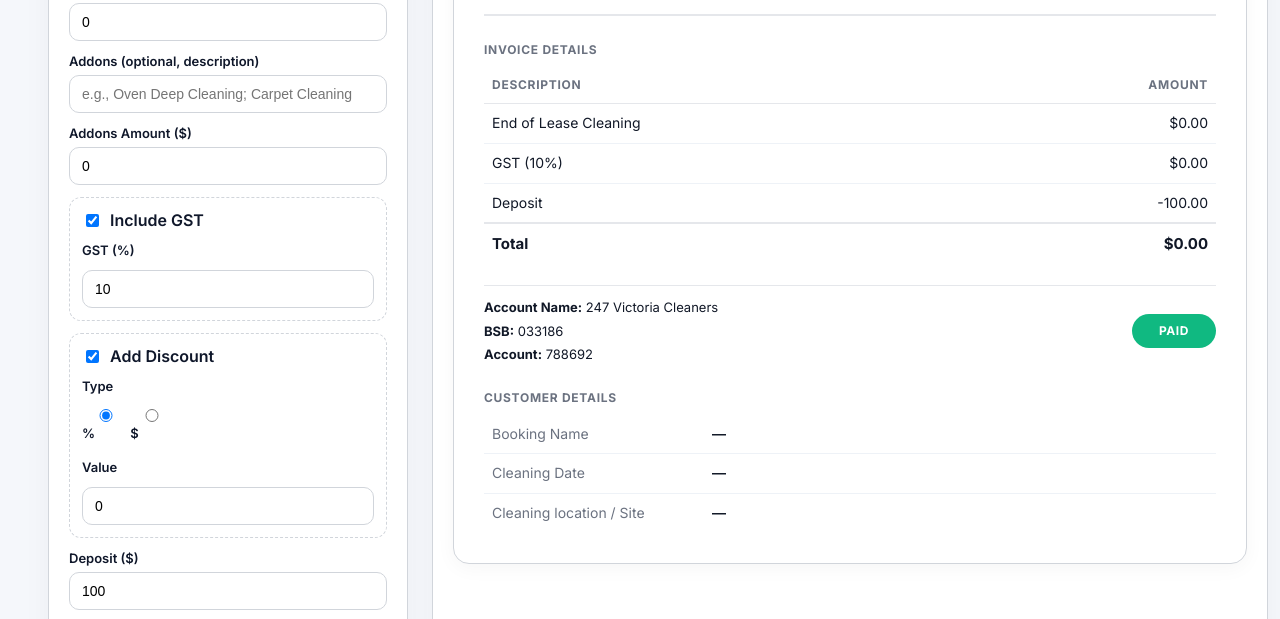
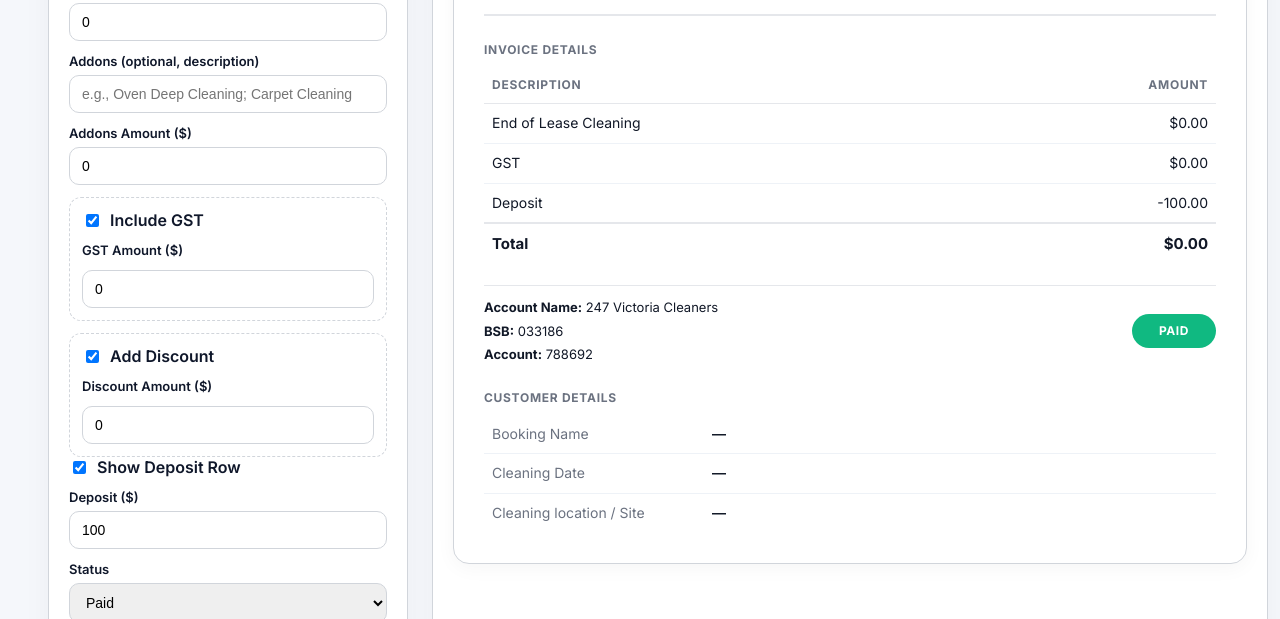
Before and after one commit to Recker011/invoice-maker, a plain HTML site: page index.html in a window 1280 px wide. Both pictures are taken after a click on the checkbox "Add Discount". Shown: the part 179-798 px from the top of the page. Drawn offline with nearby package versions, Linux system fonts and the light colour scheme.

Commit message:
feat(ui): add manual pricing inputs and total override
- replace GST percent with GST amount input
- simplify discount to amount-only and remove type radios
- add toggle to show/hide deposit row
- add total amount override; totals are no longer auto-calculated
- update IDs and event bindings to match new controls

BREAKING CHANGE: automatic pricing calculations were removed. Users must
enter GST, discount, and total amounts explicitly. The GST percent field
and discount type radios were removed, and deposit row visibility is now
controlled by the new "Show Deposit Row" checkbox.

```diff
--- a/index.html
+++ b/index.html
@@ -86,13 +86,13 @@
             <label for="gstIncluded">Include GST</label>
           </div>
           <div class="field inline">
-            <label for="gstPercent">GST (%)</label>
+            <label for="gstAmount">GST Amount ($)</label>
             <input
-              id="gstPercent"
+              id="gstAmount"
               type="number"
               min="0"
-              step="0.1"
-              value="10"
+              step="0.01"
+              value="0"
             />
           </div>
         </div>
@@ -106,33 +106,9 @@
 
           <div id="discountFields" class="hide">
             <div class="field inline">
-              <label>Type</label>
-              <div class="segmented">
-                <label for="discountPercent">
-                  <input
-                    type="radio"
-                    name="discountType"
-                    id="discountPercent"
-                    value="percent"
-                    checked
-                  />
-                  %
-                </label>
-                <label for="discountAmount">
-                  <input
-                    type="radio"
-                    name="discountType"
-                    id="discountAmount"
-                    value="amount"
-                  />
-                  $
-                </label>
-              </div>
-            </div>
-            <div class="field inline">
-              <label for="discountValue">Value</label>
+              <label for="discountAmountInput">Discount Amount ($)</label>
               <input
-                id="discountValue"
+                id="discountAmountInput"
                 type="number"
                 min="0"
                 step="0.01"
@@ -140,6 +116,11 @@
               />
             </div>
           </div>
+        </div>
+
+        <div class="checkline">
+          <input type="checkbox" id="depositShown" checked />
+          <label for="depositShown">Show Deposit Row</label>
         </div>
 
         <!-- Deposit (Row 5) -->
@@ -179,6 +160,17 @@
             id="cleanLoc"
             type="text"
             placeholder="e.g., 26 Peyton Dr, Mill Park VIC 3082"
+          />
+        </div>
+
+        <div class="field">
+          <label for="totalOverride">Total Amount ($)</label>
+          <input
+            id="totalOverride"
+            type="number"
+            min="0"
+            step="0.01"
+            value="0"
           />
         </div>
 
--- a/script.js
+++ b/script.js
@@ -24,13 +24,16 @@ const addonsText = el("addonsText");
 const addonsAmount = el("addonsAmount");
 
 const gstIncluded = el("gstIncluded");
-const gstPercent = el("gstPercent");
+const gstAmountInput = el("gstAmount");
 
 const discountEnabled = el("discountEnabled");
 const discountFields = el("discountFields");
-const discountValue = el("discountValue");
+const discountAmountInput = el("discountAmountInput");
 const statusSel = el("status");
 const depositAmount = el("depositAmount");
+const depositShown = el("depositShown");
+
+const totalOverride = el("totalOverride");
 
 const downloadBtn = el("downloadBtn");
 
@@ -73,18 +76,15 @@ function currentBaseTitle() {
   return baseService.value;
 }
 
-function discountType() {
-  const selected = document.querySelector('input[name="discountType"]:checked');
-  return selected ? selected.value : "percent";
-}
+/* Manual mode: discount type not used */
 
-/* Calculation aligned with your existing calculator (GST 10% default, discount before GST, deposit after) */
+/* Manual rendering: no automatic calculations */
 function recalcAndRender() {
   // Titles / status
   const title = currentBaseTitle();
   baseDesc.textContent = title;
 
-  // Base/Addons numbers
+  // Base/Addons numbers (direct)
   const base = parseFloat(baseAmount.value || "0");
   const addons = parseFloat(addonsAmount.value || "0");
 
@@ -98,22 +98,14 @@ function recalcAndRender() {
     rowAddons.classList.add("hide");
   }
 
-  // Discount
-  let discount = 0;
+  // Discount (manual)
   if (discountEnabled.checked) {
-    const val = Math.max(0, parseFloat(discountValue.value || "0"));
-    if (val > 0) {
-      discountFields.classList.remove("hide");
-      const type = discountType();
-      if (type === "percent") {
-        discount = (base + addons) * (val / 100);
-        discountDesc.textContent = `Discount (${val}%)`;
-      } else {
-        discount = Math.min(val, base + addons);
-        discountDesc.textContent = `Discount`;
-      }
+    discountFields.classList.remove("hide");
+    const dVal = Math.max(0, parseFloat(discountAmountInput.value || "0"));
+    if (dVal > 0) {
       rowDiscount.classList.remove("hide");
-      discountAmt.textContent = `-${fmt(discount).replace("$", "")}`;
+      discountDesc.textContent = "Discount";
+      discountAmt.textContent = `-${fmt(dVal).replace("$", "")}`;
     } else {
       rowDiscount.classList.add("hide");
     }
@@ -122,31 +114,27 @@ function recalcAndRender() {
     rowDiscount.classList.add("hide");
   }
 
-  // GST
-  let gst = 0;
+  // GST (manual show/hide + amount)
   if (gstIncluded.checked) {
-    const pct = Math.max(0, parseFloat(gstPercent.value || "10"));
-    const taxable = Math.max(0, base + addons - discount);
-    gst = taxable * (pct / 100);
     rowGST.classList.remove("hide");
-    gstDesc.textContent = `GST (${pct}%)`;
-    gstAmt.textContent = fmt(gst);
+    const gVal = Math.max(0, parseFloat(gstAmountInput.value || "0"));
+    gstDesc.textContent = "GST";
+    gstAmt.textContent = fmt(gVal);
   } else {
     rowGST.classList.add("hide");
   }
 
-  // Separate deposit row (unless base service is explicitly "Deposit")
-  let deposit = Math.max(0, parseFloat(depositAmount.value || "0"));
-  if (title.toLowerCase() === "deposit") {
-    deposit = 0;
+  // Deposit row (manual show/hide)
+  if (depositShown.checked) {
+    rowDeposit.classList.remove("hide");
+    const dep = Math.max(0, parseFloat(depositAmount.value || "0"));
+    depositAmt.textContent = `-${fmt(dep).replace("$", "")}`;
+  } else {
     rowDeposit.classList.add("hide");
-  } else {
-    rowDeposit.classList.remove("hide");
-    depositAmt.textContent = `-${fmt(deposit).replace("$", "")}`;
   }
 
-  // Totals
-  const total = Math.max(0, base + addons - discount + gst - deposit);
+  // Totals (manual override)
+  const total = Math.max(0, parseFloat(totalOverride.value || "0"));
   baseAmt.textContent = fmt(base);
   totalAmt.textContent = fmt(total);
 
@@ -169,19 +157,19 @@ function recalcAndRender() {
   addonsText,
   addonsAmount,
   gstIncluded,
-  gstPercent,
+  gstAmountInput,
   discountEnabled,
-  discountValue,
+  discountAmountInput,
   statusSel,
   depositAmount,
+  depositShown,
+  totalOverride,
   custName,
   cleanDate,
   cleanLoc,
 ].forEach((ctrl) => ctrl.addEventListener("input", onInput));
 
-document
-  .querySelectorAll('input[name="discountType"]')
-  .forEach((r) => r.addEventListener("change", recalcAndRender));
+/* Manual mode: no discount type radios */
 
 function onInput() {
   // Show custom field iff "Custom" selected
```
